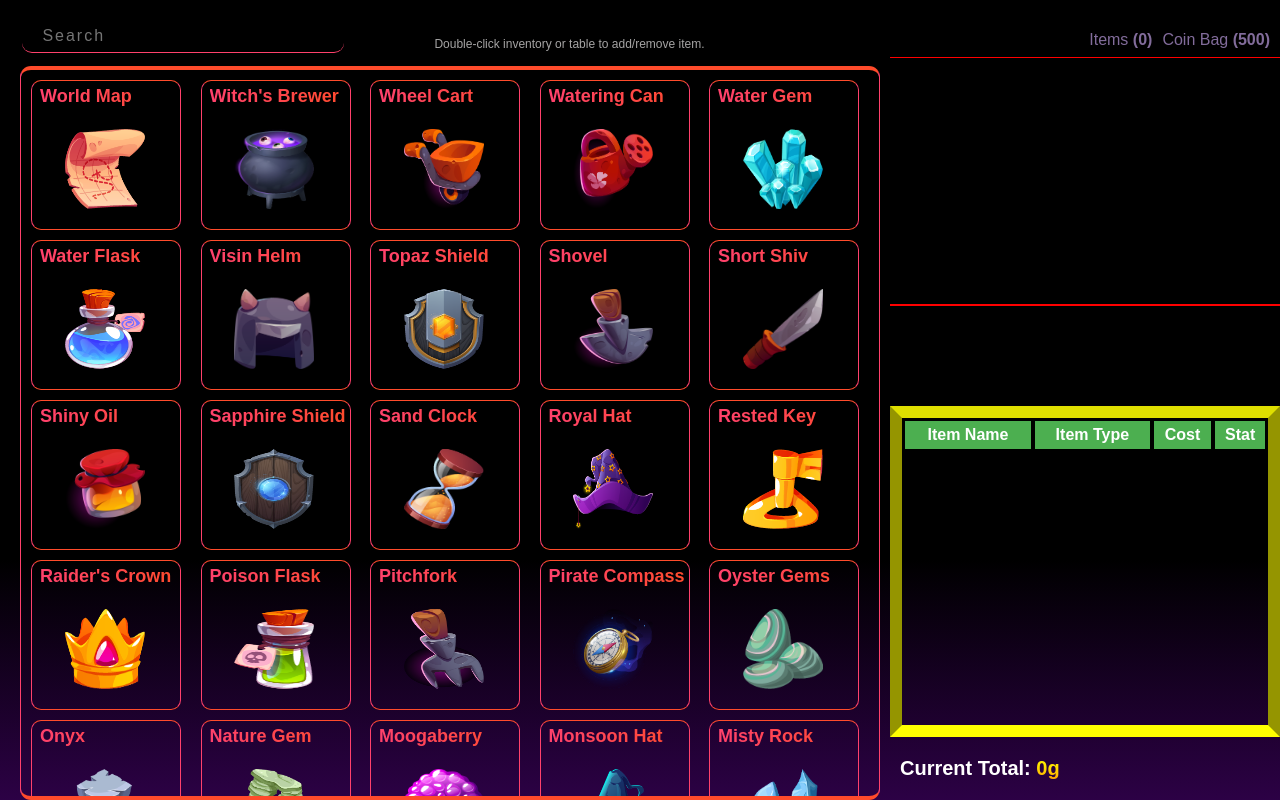
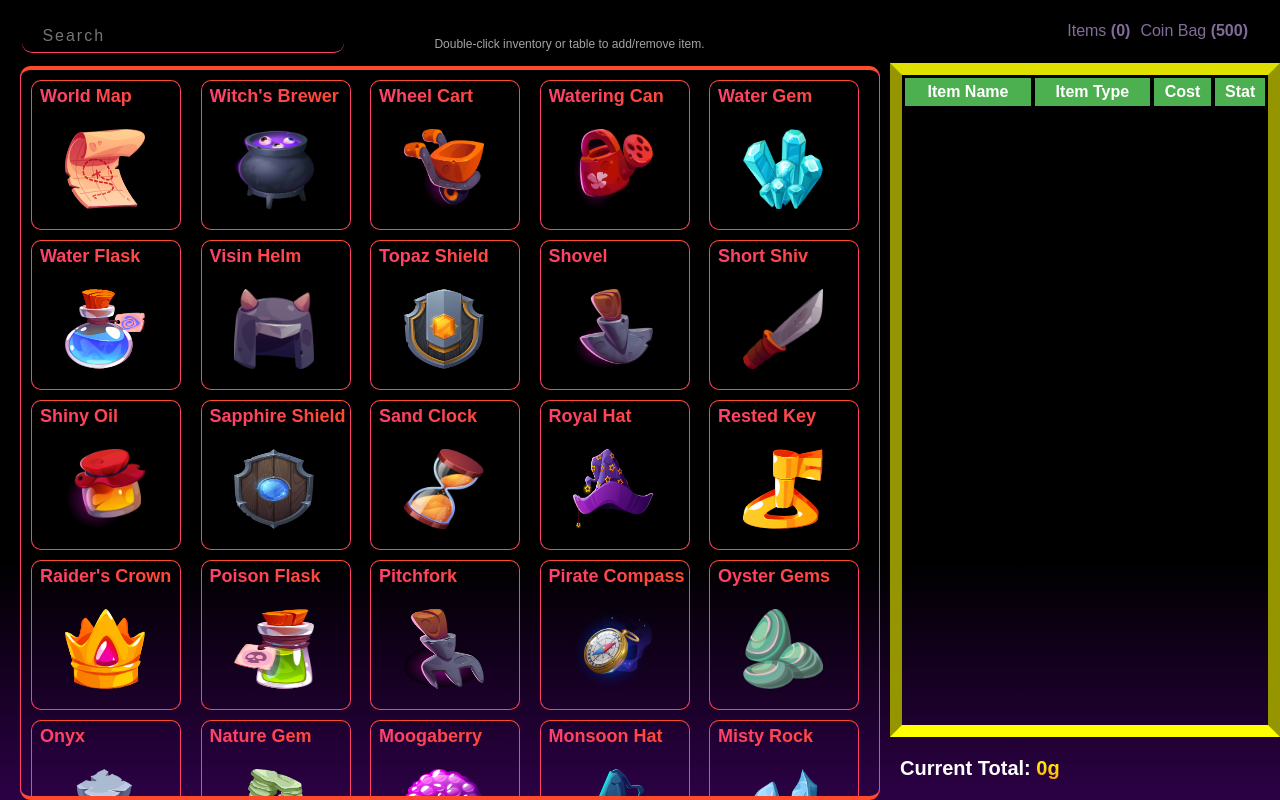
Before and after one commit to eugeniosp3/video-game-store, a Next.js app: page / in a window 1280 px wide. Built offline with nearby package versions, Linux system fonts and the light colour scheme.

Commit message:
fixed table overflow, added margin to .cart

```diff
--- a/styles/globals.css
+++ b/styles/globals.css
@@ -84,7 +84,7 @@ height: 75px;
 align-items: center;
 gap: 10px;
 color: #826c9b;
-margin: 25px 10px 3px 0;
+margin: 0 2em 0;
 }
 
 .cart > div {
@@ -116,7 +116,7 @@ color: #d5af06;
 height: 20px;
 }
 
-
+/*
 .itemPresentation {
 display: flex;
 flex-direction: row;
@@ -126,8 +126,8 @@ outline: 1px solid red;
 height: 625px;
 width: 500px;
 }
-
-
+ */
+/*
 .cartControls {
 display: flex;
 flex-direction: column;
@@ -135,19 +135,20 @@ outline: 1px solid red;
 height: 255px;
 width: 500px;
 }
-
+*/
 
 .cartTable {
 height: 100%;
+overflow-y: scroll;
 border-bottom: 12px solid yellow;
 border-top: 12px solid rgb(223, 223, 0);
 border-right: 12px solid rgb(149, 149, 0);
 border-left: 12px solid rgb(149, 149, 0);
 }
-
+/*
 .itemTableMain {
 }
-
+*/
 .subtotalAmt {
 font-size: 20px;
 color: white;
```
